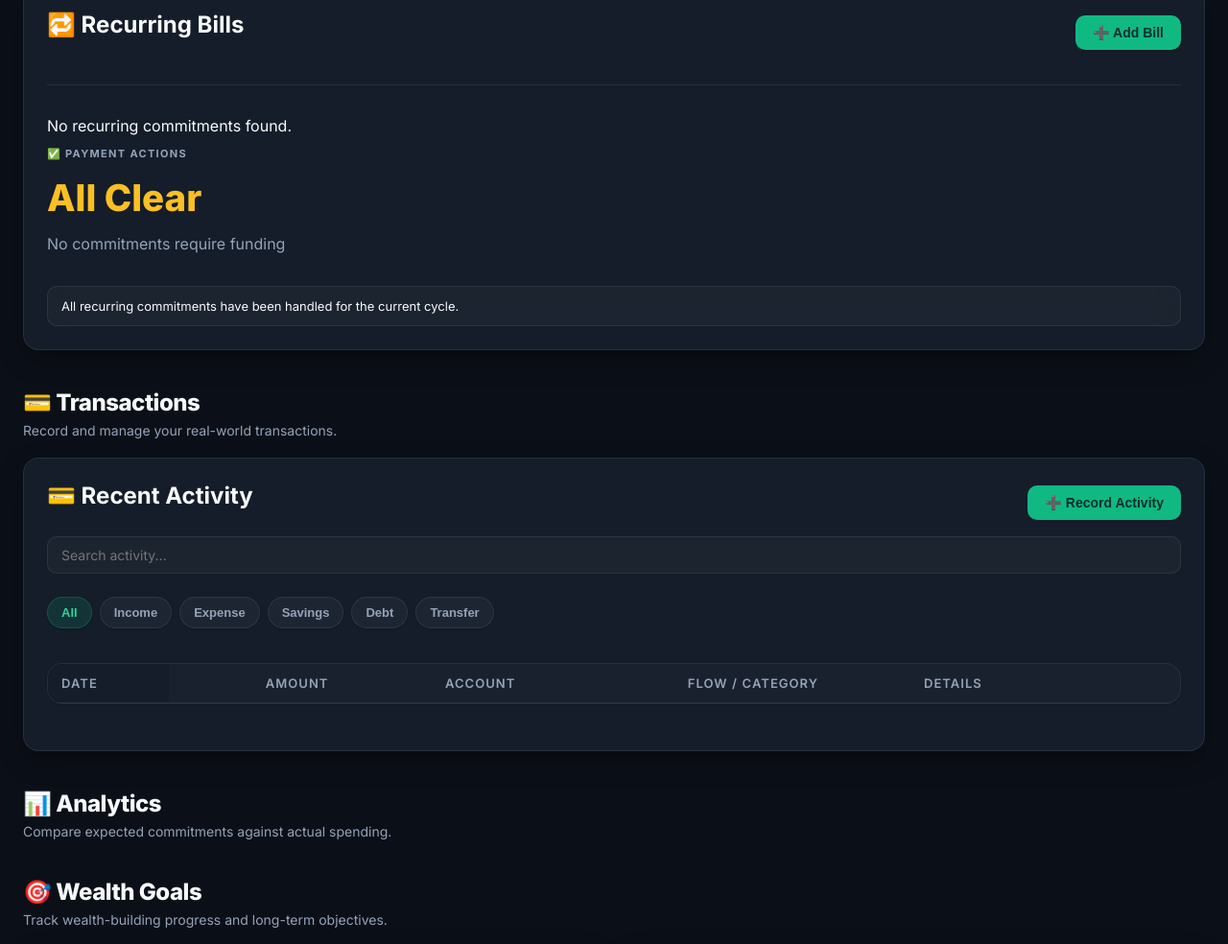
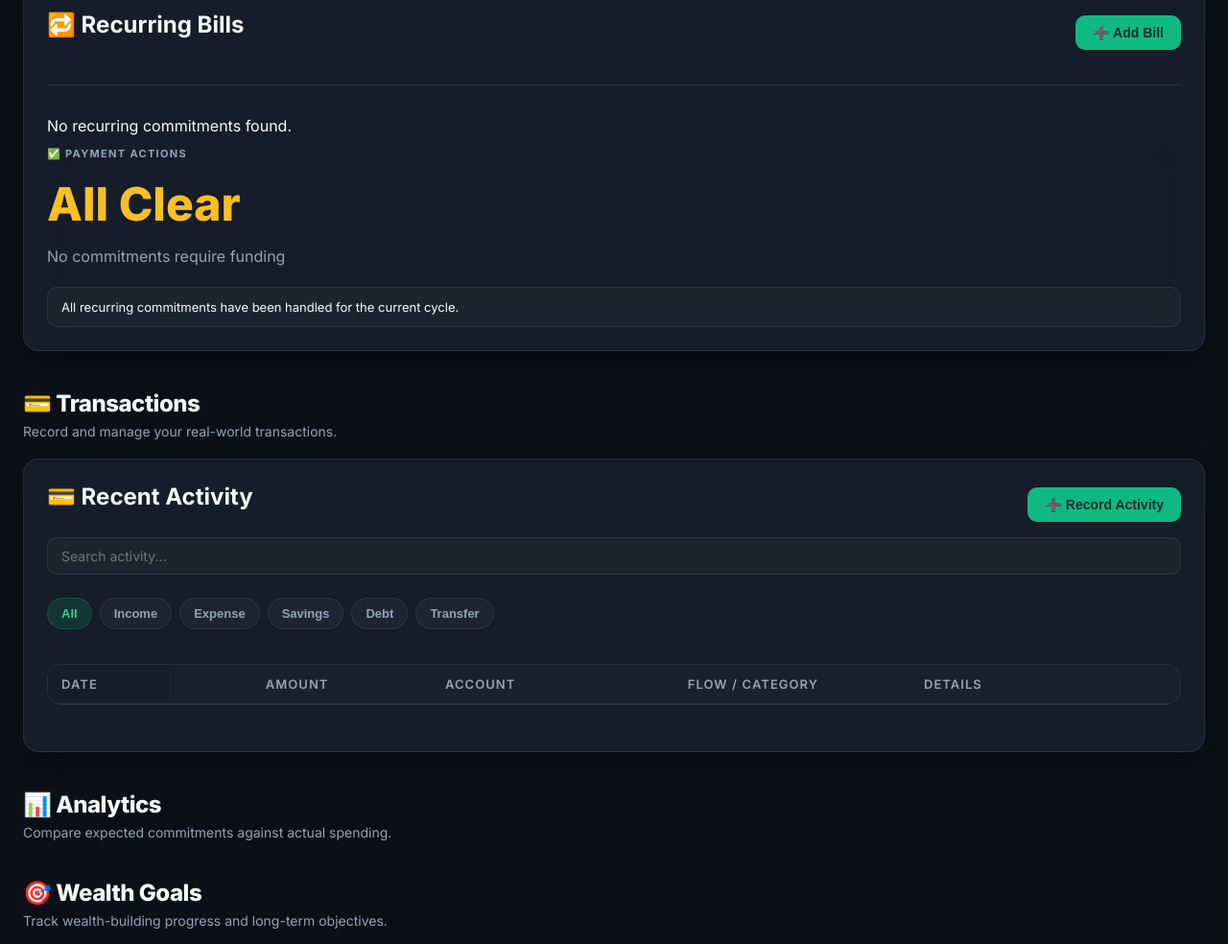
Before and after one commit to kennethrb/wealth-planner, a plain HTML site: page index.html in a window 1280 px wide. Shown: the part 3617-4601 px from the top of the page at 96% size. Drawn offline with Linux system fonts and the light colour scheme; no server answers.

Commit message:
Update style.css

```diff
--- a/style.css
+++ b/style.css
@@ -367,6 +367,11 @@ html {
     border-left: 4px solid var(--wp-attention);
 }
 
+.payment-action-hero {
+    text-align: center;
+    margin-bottom: 20px;
+}
+
 .payment-action-label {
     font-size: 11px;
     text-transform: uppercase;
@@ -376,17 +381,27 @@ html {
 }
 
 .payment-action-total {
-    font-size: 2.4rem;
+    font-size: 3rem;
     font-weight: 800;
     line-height: 1;
     color: var(--wp-attention);
+    margin-top: 10px;
+}
+
+.payment-action-subtitle {
+    color: var(--text-muted);
     margin-top: 8px;
 }
 
-.payment-action-subtitle {
-    color: var(--text-muted);
-    margin-top: 6px;
-    margin-bottom: 12px;
+.payment-action-count {
+    margin-top: 8px;
+    color: var(--text-main);
+    font-weight: 600;
+}
+
+.payment-bill-amount {
+    font-size: 1.05rem;
+    font-weight: 700;
 }
 
 
```
